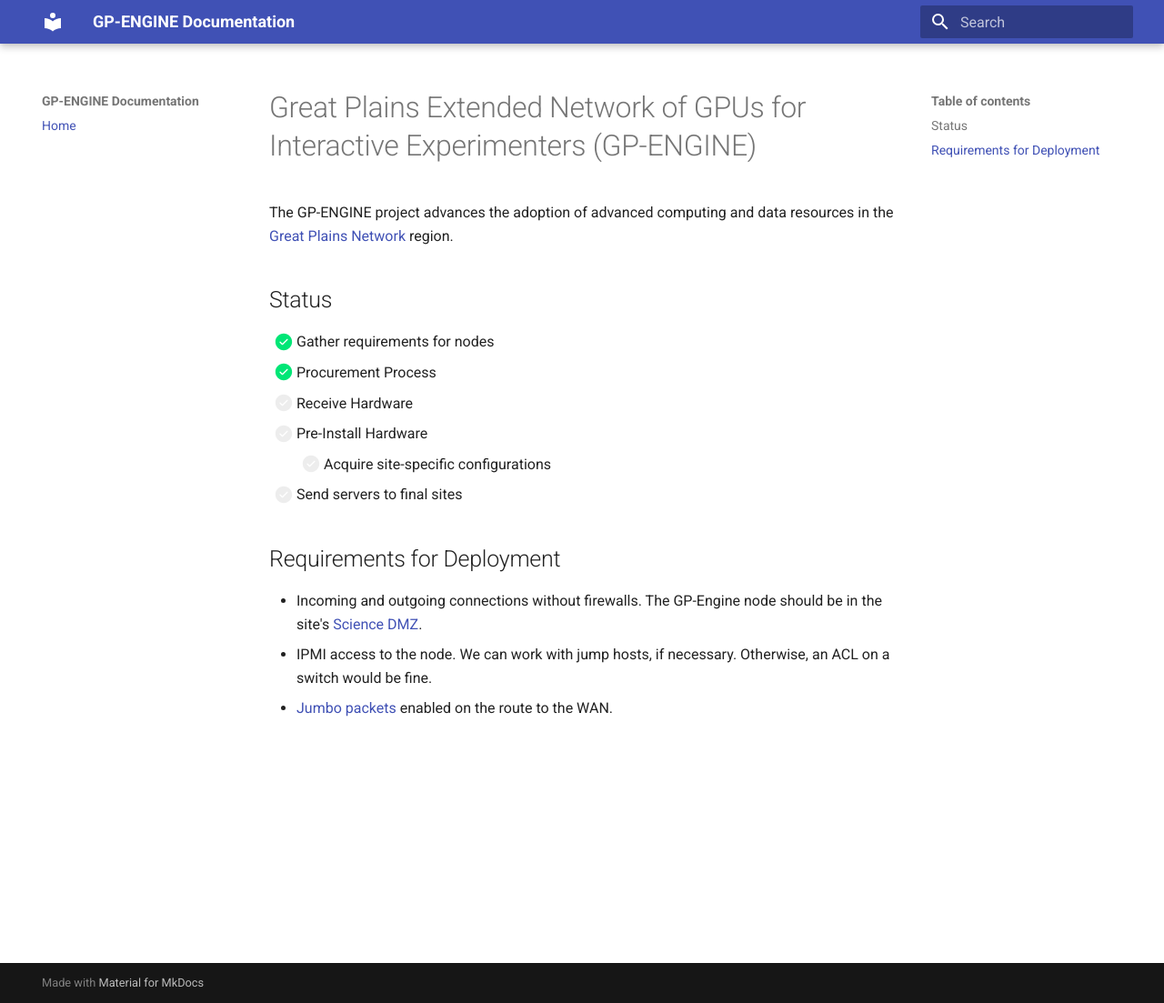
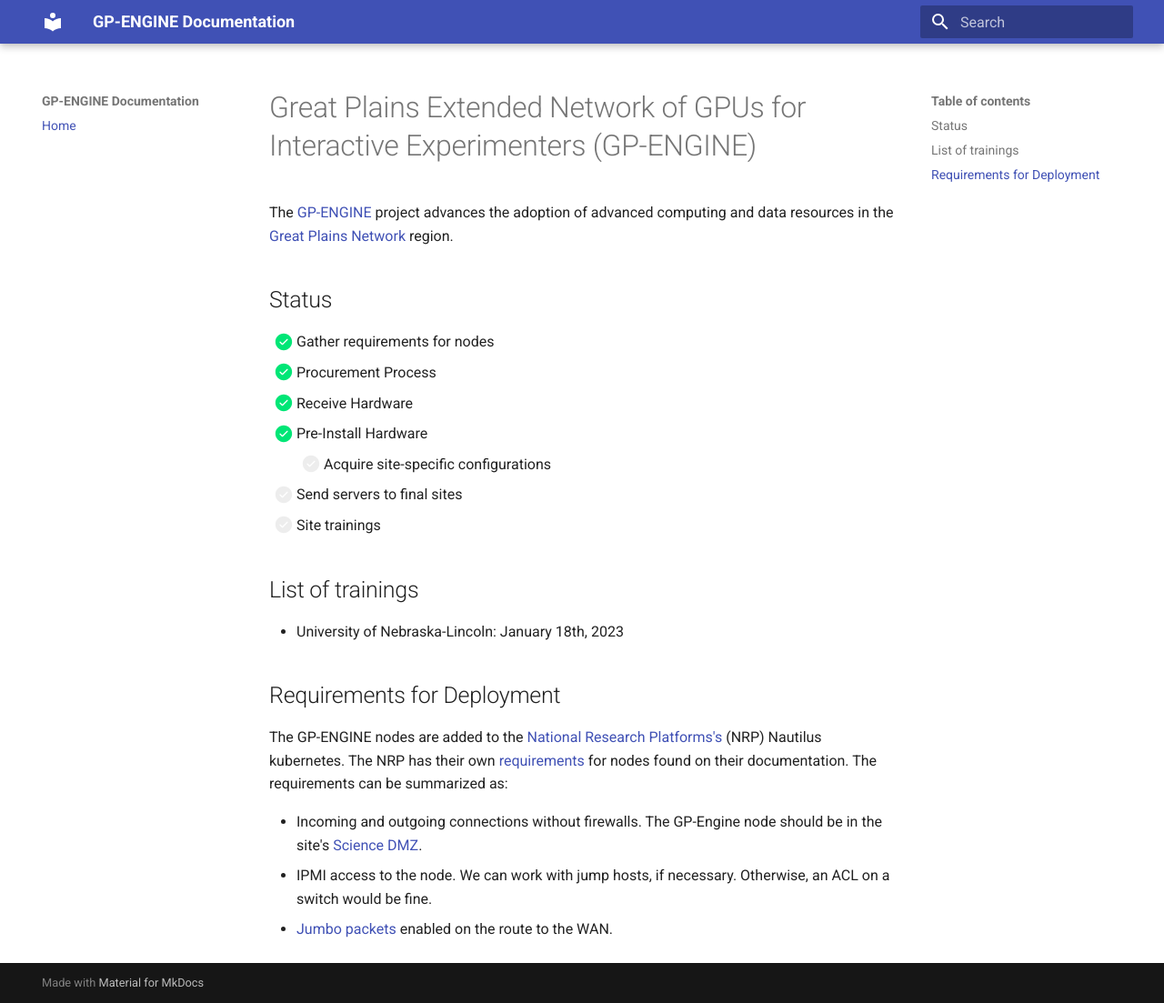
Before and after one commit to GreatPlainsNetwork/gp-engine-docs, an MkDocs documentation site: the page built from docs/index.md, in a window 1280 px wide and 1103 px high. Shown: the whole window at 91% size. Built offline with MkDocs 1.6.1 and Material for MkDocs 9.7.7, drawn with Linux system fonts in a browser that asks for light colours.

Commit message:
Update index.md

```diff
--- a/docs/index.md
+++ b/docs/index.md
@@ -1,17 +1,24 @@
 # Great Plains Extended Network of GPUs for Interactive Experimenters (GP-ENGINE)
 
-The GP-ENGINE project advances the adoption of advanced computing and data resources in the [Great Plains Network](https://www.greatplains.net/) region.
+The [GP-ENGINE](https://gp-engine.org) project advances the adoption of advanced computing and data resources in the [Great Plains Network](https://www.greatplains.net/) region.
 
 ## Status
 
 - [x] Gather requirements for nodes
 - [x] Procurement Process
-- [ ] Receive Hardware
-- [ ] Pre-Install Hardware
+- [x] Receive Hardware
+- [x] Pre-Install Hardware
     - [ ] Acquire site-specific configurations
 - [ ] Send servers to final sites
+- [ ] Site trainings
+
+## List of trainings
+
+- University of Nebraska-Lincoln: January 18th, 2023
 
 ## Requirements for Deployment
+
+The GP-ENGINE nodes are added to the [National Research Platforms's](https://nationalresearchplatform.org/) (NRP) Nautilus kubernetes.  The NRP has their own [requirements](https://docs.nationalresearchplatform.org/admindocs/participating/new-contributor-guide/) for nodes found on their documentation.  The requirements can be summarized as:
 
 - Incoming and outgoing connections without firewalls.  The GP-Engine node should be in the site's [Science DMZ](https://fasterdata.es.net/science-dmz/).
 - IPMI access to the node.  We can work with jump hosts, if necessary.  Otherwise, an ACL on a switch would be fine.
```
